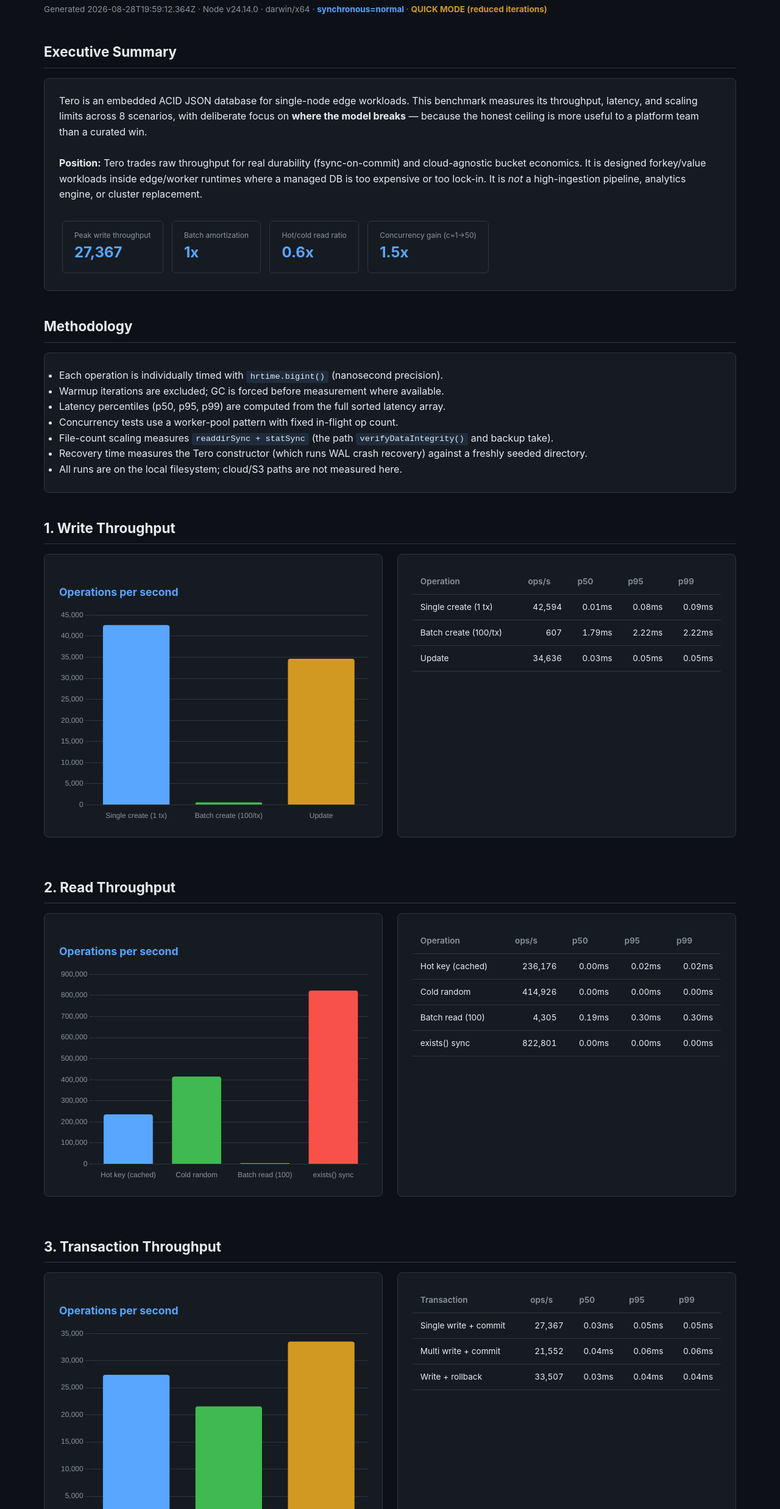
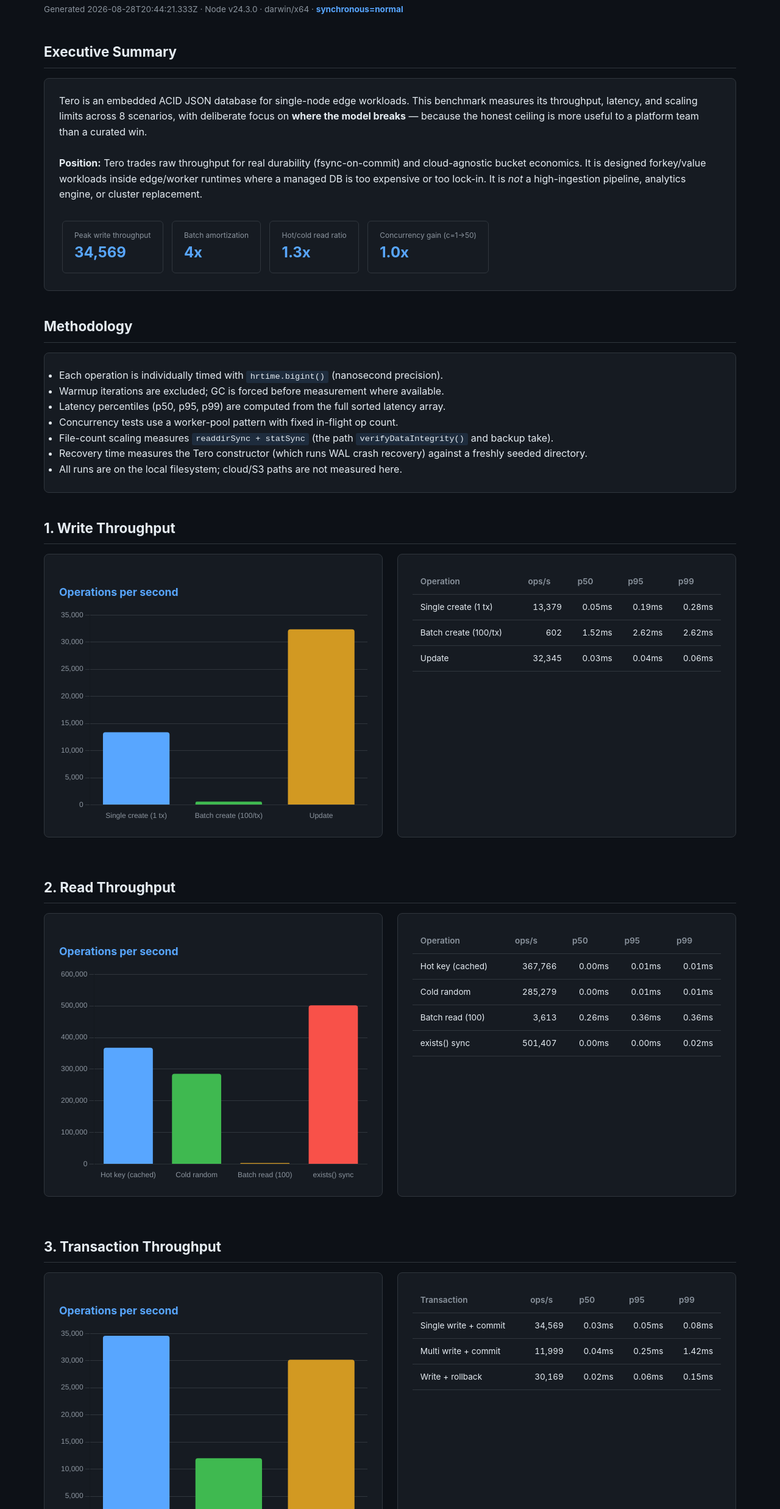
Before and after one commit to CodeDynasty-dev/Tero, a website: page bench-report.html in a window 1280 px wide. Shown: the part 86-2560 px from the top of the page at 61% size. Drawn offline with nearby package versions, Linux system fonts and the light colour scheme.

Commit message:
feat: add MIT license, update benchmark report, and refine package.json scripts

```diff
--- a/bench-report.html
+++ b/bench-report.html
@@ -40,9 +40,9 @@
 
 <h1>Tero DB — Benchmark Report</h1>
 <div class="meta">
-  Generated 2026-08-28T19:59:12.364Z &middot; Node v24.14.0 &middot; darwin/x64
+  Generated 2026-08-28T20:44:21.333Z &middot; Node v24.3.0 &middot; darwin/x64
   &middot; <strong style="color:var(--accent)">synchronous=normal</strong>
-   &middot; <strong style="color:var(--yellow)">QUICK MODE (reduced iterations)</strong>
+
 </div>
 
 <h2>Executive Summary</h2>
@@ -52,10 +52,10 @@
   <p><strong>Position:</strong> Tero trades raw throughput for real durability (fsync-on-commit) and cloud-agnostic bucket economics. It is designed forkey/value workloads inside edge/worker runtimes where a managed DB is too expensive or too lock-in. It is <em>not</em> a high-ingestion pipeline, analytics engine, or cluster replacement.</p>
   <br>
   <div>
-    <div class="stat"><div class="lbl">Peak write throughput</div><div class="val">27,367</div></div>
-    <div class="stat"><div class="lbl">Batch amortization</div><div class="val">1x</div></div>
-    <div class="stat"><div class="lbl">Hot/cold read ratio</div><div class="val">0.6x</div></div>
-    <div class="stat"><div class="lbl">Concurrency gain (c=1→50)</div><div class="val">1.5x</div></div>
+    <div class="stat"><div class="lbl">Peak write throughput</div><div class="val">34,569</div></div>
+    <div class="stat"><div class="lbl">Batch amortization</div><div class="val">4x</div></div>
+    <div class="stat"><div class="lbl">Hot/cold read ratio</div><div class="val">1.3x</div></div>
+    <div class="stat"><div class="lbl">Concurrency gain (c=1→50)</div><div class="val">1.0x</div></div>
   </div>
 </div>
 
@@ -81,7 +81,7 @@
   <div class="card">
     <table>
       <tr><th>Operation</th><th class="num">ops/s</th><th class="num">p50</th><th class="num">p95</th><th class="num">p99</th></tr>
-      <tr><td>Single create (1 tx)</td><td class="num">42,594</td><td class="num">0.01ms</td><td class="num">0.08ms</td><td class="num">0.09ms</td></tr><tr><td>Batch create (100/tx)</td><td class="num">607</td><td class="num">1.79ms</td><td class="num">2.22ms</td><td class="num">2.22ms</td></tr><tr><td>Update</td><td class="num">34,636</td><td class="num">0.03ms</td><td class="num">0.05ms</td><td class="num">0.05ms</td></tr>
+      <tr><td>Single create (1 tx)</td><td class="num">13,379</td><td class="num">0.05ms</td><td class="num">0.19ms</td><td class="num">0.28ms</td></tr><tr><td>Batch create (100/tx)</td><td class="num">602</td><td class="num">1.52ms</td><td class="num">2.62ms</td><td class="num">2.62ms</td></tr><tr><td>Update</td><td class="num">32,345</td><td class="num">0.03ms</td><td class="num">0.04ms</td><td class="num">0.06ms</td></tr>
     </table>
   </div>
 </div>
@@ -95,7 +95,7 @@
   <div class="card">
     <table>
       <tr><th>Operation</th><th class="num">ops/s</th><th class="num">p50</th><th class="num">p95</th><th class="num">p99</th></tr>
-      <tr><td>Hot key (cached)</td><td class="num">236,176</td><td class="num">0.00ms</td><td class="num">0.02ms</td><td class="num">0.02ms</td></tr><tr><td>Cold random</td><td class="num">414,926</td><td class="num">0.00ms</td><td class="num">0.00ms</td><td class="num">0.00ms</td></tr><tr><td>Batch read (100)</td><td class="num">4,305</td><td class="num">0.19ms</td><td class="num">0.30ms</td><td class="num">0.30ms</td></tr><tr><td>exists() sync</td><td class="num">822,801</td><td class="num">0.00ms</td><td class="num">0.00ms</td><td class="num">0.00ms</td></tr>
+      <tr><td>Hot key (cached)</td><td class="num">367,766</td><td class="num">0.00ms</td><td class="num">0.01ms</td><td class="num">0.01ms</td></tr><tr><td>Cold random</td><td class="num">285,279</td><td class="num">0.00ms</td><td class="num">0.01ms</td><td class="num">0.01ms</td></tr><tr><td>Batch read (100)</td><td class="num">3,613</td><td class="num">0.26ms</td><td class="num">0.36ms</td><td class="num">0.36ms</td></tr><tr><td>exists() sync</td><td class="num">501,407</td><td class="num">0.00ms</td><td class="num">0.00ms</td><td class="num">0.02ms</td></tr>
     </table>
   </div>
 </div>
@@ -109,9 +109,9 @@
   <div class="card">
     <table>
       <tr><th>Transaction</th><th class="num">ops/s</th><th class="num">p50</th><th class="num">p95</th><th class="num">p99</th></tr>
-      <tr><td>Single write + commit</td><td class="num">27,367</td><td class="num">0.03ms</td><td class="num">0.05ms</td><td class="num">0.05ms</td></tr>
-      <tr><td>Multi write + commit</td><td class="num">21,552</td><td class="num">0.04ms</td><td class="num">0.06ms</td><td class="num">0.06ms</td></tr>
-      <tr><td>Write + rollback</td><td class="num">33,507</td><td class="num">0.03ms</td><td class="num">0.04ms</td><td class="num">0.04ms</td></tr>
+      <tr><td>Single write + commit</td><td class="num">34,569</td><td class="num">0.03ms</td><td class="num">0.05ms</td><td class="num">0.08ms</td></tr>
+      <tr><td>Multi write + commit</td><td class="num">11,999</td><td class="num">0.04ms</td><td class="num">0.25ms</td><td class="num">1.42ms</td></tr>
+      <tr><td>Write + rollback</td><td class="num">30,169</td><td class="num">0.02ms</td><td class="num">0.06ms</td><td class="num">0.15ms</td></tr>
     </table>
   </div>
 </div>
@@ -141,8 +141,8 @@
 <div class="card">
   <div class="stat"><div class="lbl">Cache size</div><div class="val">500</div></div>
   <div class="stat"><div class="lbl">Max cache</div><div class="val">500</div></div>
-  <div class="stat"><div class="lbl">Hit rate</div><div class="val">97.1%</div></div>
-  <div class="stat"><div class="lbl">Random read ops/s</div><div class="val">224,521</div></div>
+  <div class="stat"><div class="lbl">Hit rate</div><div class="val">94.8%</div></div>
+  <div class="stat"><div class="lbl">Random read ops/s</div><div class="val">177,704</div></div>
 </div>
 
 <h2>7. Failure Mode Analysis — File Count Scaling</h2>
@@ -159,7 +159,7 @@
 <div class="card">
   <table>
     <tr><th>Files</th><th class="num">Scan time</th><th class="num">Per file</th><th class="num">Scaling factor</th></tr>
-    <tr><td>100</td><td class="num">0.4ms</td><td class="num">0.000ms</td><td class="num">1.00x</td></tr><tr><td>300</td><td class="num">0.2ms</td><td class="num">0.000ms</td><td class="num">0.39x</td></tr><tr><td>600</td><td class="num">0.2ms</td><td class="num">0.000ms</td><td class="num">1.19x</td></tr>
+    <tr><td>100</td><td class="num">0.4ms</td><td class="num">0.000ms</td><td class="num">1.00x</td></tr><tr><td>500</td><td class="num">0.1ms</td><td class="num">0.000ms</td><td class="num">0.24x</td></tr><tr><td>1000</td><td class="num">0.1ms</td><td class="num">0.000ms</td><td class="num">0.82x</td></tr><tr><td>2000</td><td class="num">0.1ms</td><td class="num">0.000ms</td><td class="num">1.33x</td></tr>
   </table>
   <p style="margin-top:1rem;color:var(--muted);font-size:0.85rem">
     Files are distributed across a 2-level hash-prefix tree (XX/YY/key.json — 65,536 leaf
@@ -179,7 +179,7 @@
   <div class="card">
     <table>
       <tr><th>Documents</th><th class="num">Recovery time</th><th class="num">Per doc</th></tr>
-      <tr><td>100</td><td class="num">59.8ms</td><td class="num">0.598ms</td></tr><tr><td>300</td><td class="num">176.1ms</td><td class="num">0.587ms</td></tr>
+      <tr><td>100</td><td class="num">75.8ms</td><td class="num">0.758ms</td></tr><tr><td>500</td><td class="num">407.2ms</td><td class="num">0.814ms</td></tr><tr><td>1000</td><td class="num">693.1ms</td><td class="num">0.693ms</td></tr>
     </table>
     <p style="margin-top:1rem;color:var(--muted);font-size:0.85rem">
       Recovery time grows with the number of committed transactions in the WAL. The WAL is bounded by rotation (1 MB / 500 commits), but between rotations a crash requires replaying all pending entries. This is fast for edge workloads but would not be fast for a million-document cold start.
@@ -189,7 +189,7 @@
 
 <h2>Verdicts — Where This Model Fails</h2>
 <div class="card">
-  <div class="verdict fail">Cross-transaction cache misses negate the LRU cache on convenience methods; hot keys barely outperform cold reads.</div>
+  <div class="verdict fail">Cross-transaction cache misses negate the LRU cache on convenience methods; hot keys barely outperform cold reads.</div><div class="verdict fail">Sync I/O serializes through the event loop; raising concurrency does not meaningfully raise throughput.</div>
 
   <h3 style="margin-top:1.5rem">Architectural limits (not measured, but inherent):</h3>
   <div class="verdict">
@@ -210,7 +210,7 @@
 <div class="card">
   <table>
     <tr><th>System</th><th>Approx write ops/s</th><th>Durability model</th><th>Notes</th></tr>
-    <tr><td><strong>Tero (synchronous=normal, this run)</strong></td><td class="num">27,367</td><td>group commit 10ms + deferred data flush</td><td>Real ACID; edge-embedded; JS</td></tr>
+    <tr><td><strong>Tero (synchronous=normal, this run)</strong></td><td class="num">34,569</td><td>group commit 10ms + deferred data flush</td><td>Real ACID; edge-embedded; JS</td></tr>
     <tr><td>Tero (full mode)</td><td class="num">~45</td><td>fsync per commit (WAL only)</td><td>Max durability; 1 fsync per commit</td></tr>
     <tr><td>Tero (normal mode, create)</td><td class="num">~10,000–14,000</td><td>group commit 10ms + deferred data flush</td><td>New unique keys; knownKeys check + lock alloc</td></tr>
     <tr><td>Tero (normal mode, update)</td><td class="num">~51,000</td><td>group commit 10ms + deferred data flush</td><td>Same-key hot path; no existence check</td></tr>
@@ -229,28 +229,28 @@
 
 <h2>System Stats</h2>
 <div class="card">
-  <div class="stat"><div class="lbl">Total benchmark time</div><div class="val">1.1s</div></div>
-  <div class="stat"><div class="lbl">Heap used</div><div class="val">19.9MB</div></div>
-  <div class="stat"><div class="lbl">RSS</div><div class="val">81.8MB</div></div>
+  <div class="stat"><div class="lbl">Total benchmark time</div><div class="val">3.6s</div></div>
+  <div class="stat"><div class="lbl">Heap used</div><div class="val">23.8MB</div></div>
+  <div class="stat"><div class="lbl">RSS</div><div class="val">121.8MB</div></div>
   <div class="stat"><div class="lbl">WAL size</div><div class="val">0.00MB</div></div>
-  <div class="stat"><div class="lbl">WAL archives</div><div class="val">0</div></div>
+  <div class="stat"><div class="lbl">WAL archives</div><div class="val">1</div></div>
   <div class="stat"><div class="lbl">Data files</div><div class="val">0</div></div>
 </div>
 
 <div class="footer">
-  Generated by <code>bench/run-bench.js</code> &middot; Tero DB &middot; 2026-08-28T19:59:12.364Z
+  Generated by <code>bench/run-bench.js</code> &middot; Tero DB &middot; 2026-08-28T20:44:21.333Z
 </div>
 
 <script>
 const DATA = {
-  write: [{"label":"Single create (1 tx)","ops":42594.00923778872,"p50":0.006911,"p95":0.084255,"p99":0.085287},{"label":"Batch create (100/tx)","ops":606.6450442195704,"p50":1.794049,"p95":2.218097,"p99":2.218097},{"label":"Update","ops":34636.11299685503,"p50":0.025446,"p95":0.051302,"p99":0.051302}],
-  read: [{"label":"Hot key (cached)","ops":236175.8407859932,"p50":0.002427,"p95":0.017197,"p99":0.017197},{"label":"Cold random","ops":414926.2814306658,"p50":0.002567,"p95":0.003425,"p99":0.003425},{"label":"Batch read (100)","ops":4305.478894111913,"p50":0.191161,"p95":0.304168,"p99":0.304168},{"label":"exists() sync","ops":822801.4744602422,"p50":0.000844,"p95":0.003641,"p99":0.003811}],
-  tx: [{"label":"Single write + commit","ops":27366.744479443474,"p50":0.034749,"p95":0.051971,"p99":0.051971},{"label":"Multi write + commit","ops":21552.072501171893,"p50":0.044223,"p95":0.05774,"p99":0.05774},{"label":"Write + rollback","ops":33506.786799666275,"p50":0.029103,"p95":0.035549,"p99":0.035549}],
-  docSizeRead: [{"label":"tiny","ops":570092.9251467991},{"label":"small","ops":432058.75999135885},{"label":"medium","ops":383318.0006133088},{"label":"large","ops":44219.41674589312}],
-  docSizeWrite: [{"label":"tiny","ops":41541.35026004885},{"label":"small","ops":33852.861920946794},{"label":"medium","ops":20113.92527274483},{"label":"large","ops":3627.052004671643}],
-  concurrency: [{"label":"c=1","ops":53086.30506045203,"concurrency":1},{"label":"c=5","ops":102889.12667709276,"concurrency":5},{"label":"c=10","ops":140649.9433883978,"concurrency":10},{"label":"c=25","ops":30506.406345332518,"concurrency":25},{"label":"c=50","ops":81978.09873114299,"concurrency":50}],
-  fileCount: [{"label":"100 files","scanMs":0.433283,"perFileMs":0},{"label":"300 files","scanMs":0.170151,"perFileMs":0},{"label":"600 files","scanMs":0.202177,"perFileMs":0}],
-  recovery: [{"label":"100 docs","ms":59.751954},{"label":"300 docs","ms":176.103963}],
+  write: [{"label":"Single create (1 tx)","ops":13379.191135311863,"p50":0.049928,"p95":0.189518,"p99":0.277402},{"label":"Batch create (100/tx)","ops":602.0193414365939,"p50":1.524202,"p95":2.619279,"p99":2.619279},{"label":"Update","ops":32344.954192536796,"p50":0.028996,"p95":0.04385,"p99":0.0625}],
+  read: [{"label":"Hot key (cached)","ops":367766.04195474996,"p50":0.002313,"p95":0.006486,"p99":0.012698},{"label":"Cold random","ops":285278.76014047116,"p50":0.002679,"p95":0.00798,"p99":0.014567},{"label":"Batch read (100)","ops":3613.450418762769,"p50":0.260505,"p95":0.356273,"p99":0.356273},{"label":"exists() sync","ops":501406.9478957958,"p50":0.000949,"p95":0.003384,"p99":0.017471}],
+  tx: [{"label":"Single write + commit","ops":34568.6856449903,"p50":0.025092,"p95":0.048783,"p99":0.079049},{"label":"Multi write + commit","ops":11999.025679114859,"p50":0.040792,"p95":0.249753,"p99":1.417302},{"label":"Write + rollback","ops":30168.874802035647,"p50":0.023879,"p95":0.061753,"p99":0.15146}],
+  docSizeRead: [{"label":"tiny","ops":575225.0568034743},{"label":"small","ops":640918.8212221036},{"label":"medium","ops":439493.7910514669},{"label":"large","ops":39379.14834715868}],
+  docSizeWrite: [{"label":"tiny","ops":60404.93049204647},{"label":"small","ops":40161.416766266986},{"label":"medium","ops":27042.229145032878},{"label":"large","ops":5203.71991040027}],
+  concurrency: [{"label":"c=1","ops":110006.1905983759,"concurrency":1},{"label":"c=5","ops":22919.755700615962,"concurrency":5},{"label":"c=10","ops":54937.52367463911,"concurrency":10},{"label":"c=25","ops":110636.97022869768,"concurrency":25},{"label":"c=50","ops":112927.74205496871,"concurrency":50}],
+  fileCount: [{"label":"100 files","scanMs":0.436515,"perFileMs":0},{"label":"500 files","scanMs":0.105993,"perFileMs":0},{"label":"1000 files","scanMs":0.086485,"perFileMs":0},{"label":"2000 files","scanMs":0.115098,"perFileMs":0}],
+  recovery: [{"label":"100 docs","ms":75.774401},{"label":"500 docs","ms":407.176075},{"label":"1000 docs","ms":693.069046}],
 };
 
 const colors = ['#58a6ff', '#3fb950', '#d29922', '#f85149', '#a371f7', '#ff7b72'];
```
Also changed, not shown: package.json (+7 -7 lines), 1 other file.
